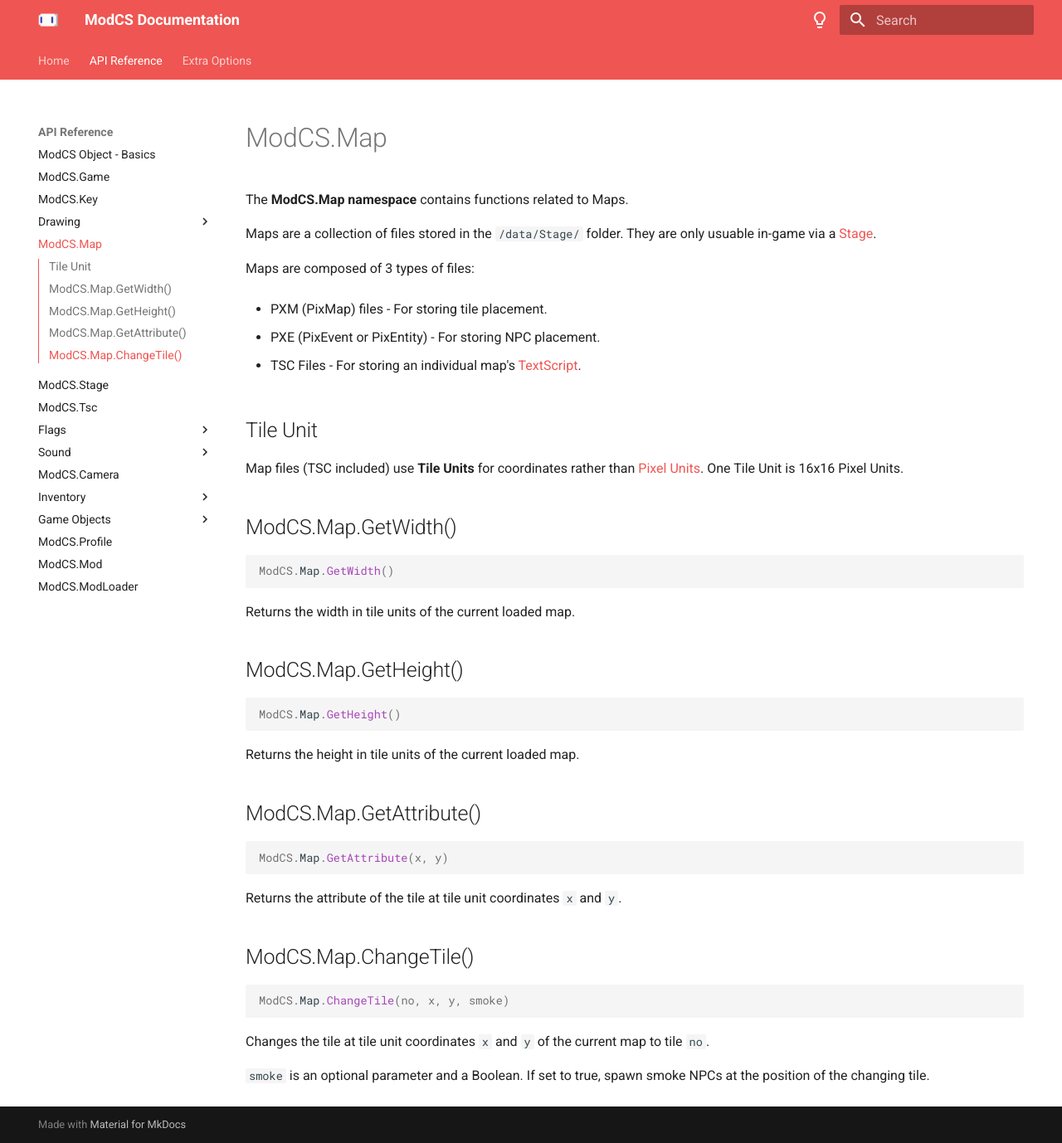
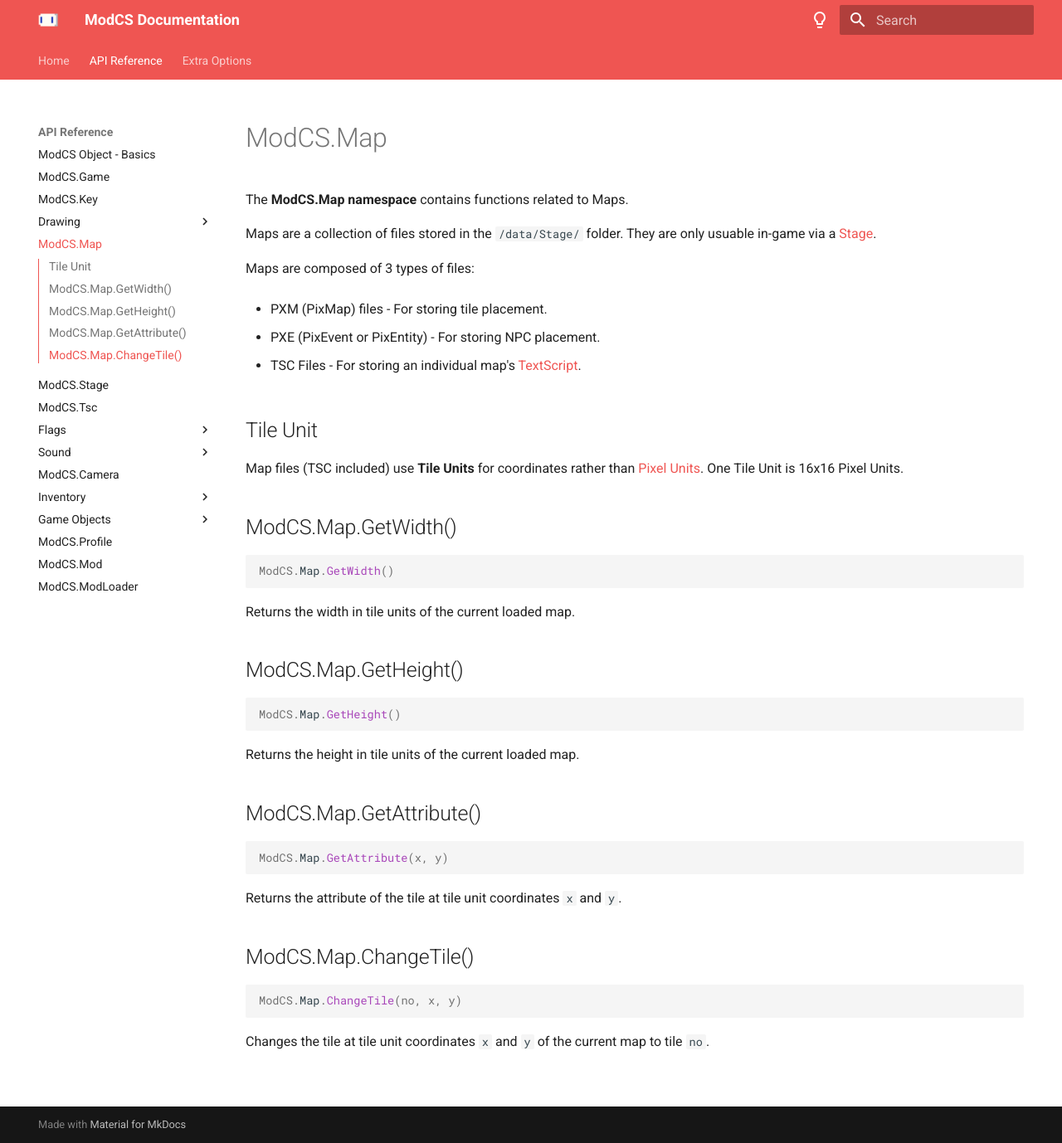
Before and after one commit to autpi/autpi.github.io, an MkDocs documentation site: the page built from docs/api/map.md, in a window 1280 px wide and 1378 px high. Shown: the whole window at 83% size. Built offline with MkDocs 1.6.1 and Material for MkDocs 9.7.7, drawn with Linux system fonts in a browser that asks for light colours.

Commit message:
Update map.md

````diff
--- a/docs/api/map.md
+++ b/docs/api/map.md
@@ -43,9 +43,7 @@ Returns the attribute of the tile at tile unit coordinates `x` and `y`.
 ## ModCS.Map.ChangeTile()
 
 ```lua
-ModCS.Map.ChangeTile(no, x, y, smoke)
+ModCS.Map.ChangeTile(no, x, y)
 ```
 
 Changes the tile at tile unit coordinates `x` and `y` of the current map to tile `no`.
-
-`smoke` is an optional parameter and a Boolean. If set to true, spawn smoke NPCs at the position of the changing tile.
````
